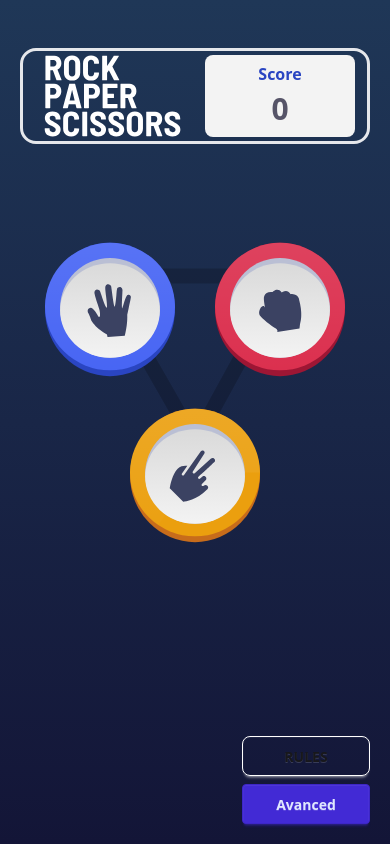
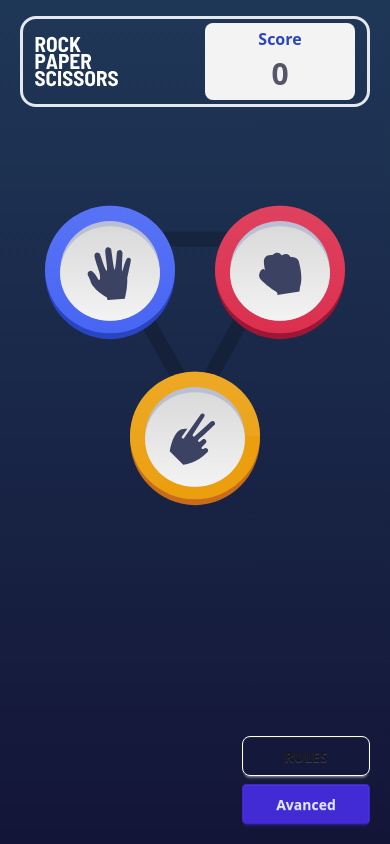
Before and after one commit to IbrohimjonBaxtiyorov/rock-peaper-game, a website with bundled scripts: page index.html in a window 390 px wide. Built offline with nearby package versions, Linux system fonts and the light colour scheme; files whose address does not match are found by name.

Commit message:
project end

```diff
--- a/css/input.css
+++ b/css/input.css
@@ -73,6 +73,9 @@
     div[data-mode="advanced"] img {
         @apply w-[145px] h-[148px];
     }
+    body{
+        @apply pt-12
+    }
 
     @media only screen and (max-width:600px) {
         #status{
@@ -139,6 +142,15 @@
          .title-second{
             @apply mt-4;
          }
+         #logo{
+            @apply w-[83px];
+         }
+         body{
+            @apply pt-4;
+         }
+         #status{
+            @apply mt-4;
+         }
     }
 
 }
--- a/index.html
+++ b/index.html
@@ -7,7 +7,7 @@
     <link rel="stylesheet" href="css/output.css" />
   </head>
   <body
-    class="w-screen min-h-screen pt-12 bg-gradient-to-b from-[#1F3757] to-[#131537] px-5"
+    class="w-screen min-h-screen  bg-gradient-to-b from-[#1F3757] to-[#131537] px-5"
   >
     <!-- Header-Section -->
 
@@ -109,7 +109,8 @@
 
     <!-- Game rules -->
 
-    <div class=" flex flex-col gap-2 absolute right-5 bottom-5"> <button
+    <div class=" flex flex-col gap-2 absolute right-5 bottom-5" id="bottom-setting">
+       <button
       class="btn bg-transparent rounded-lg w-32 border-white "
      id="rules" >
       RULES
```
Also changed, not shown: css/output.css.
